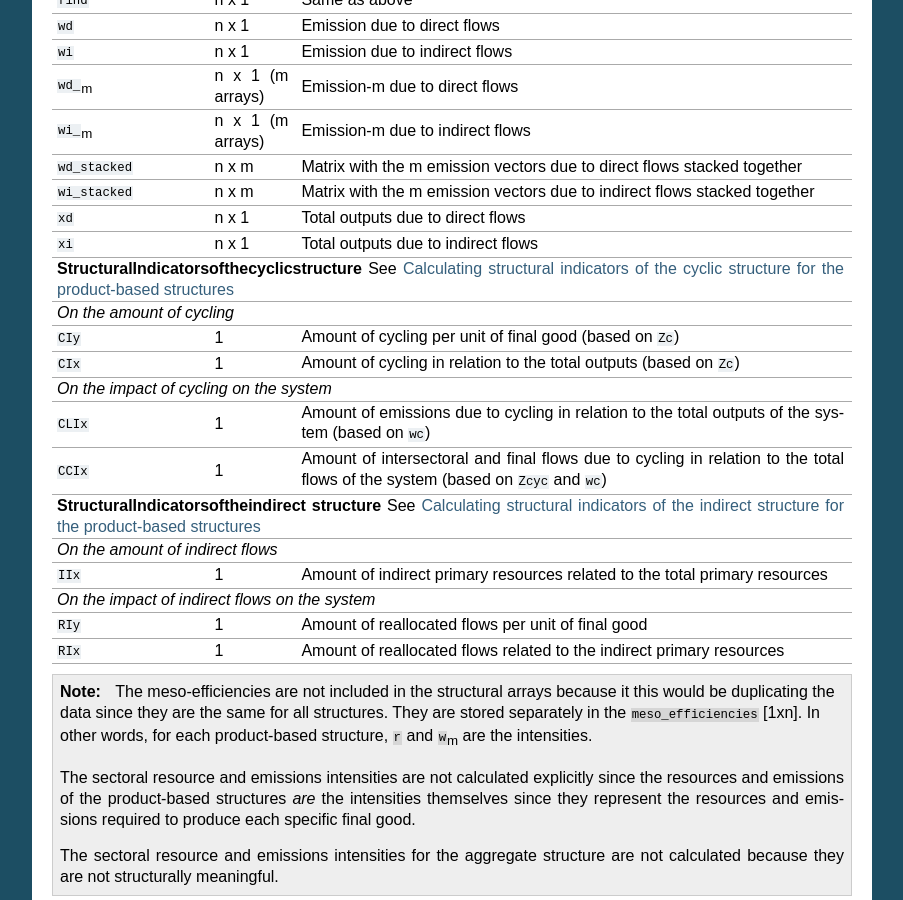
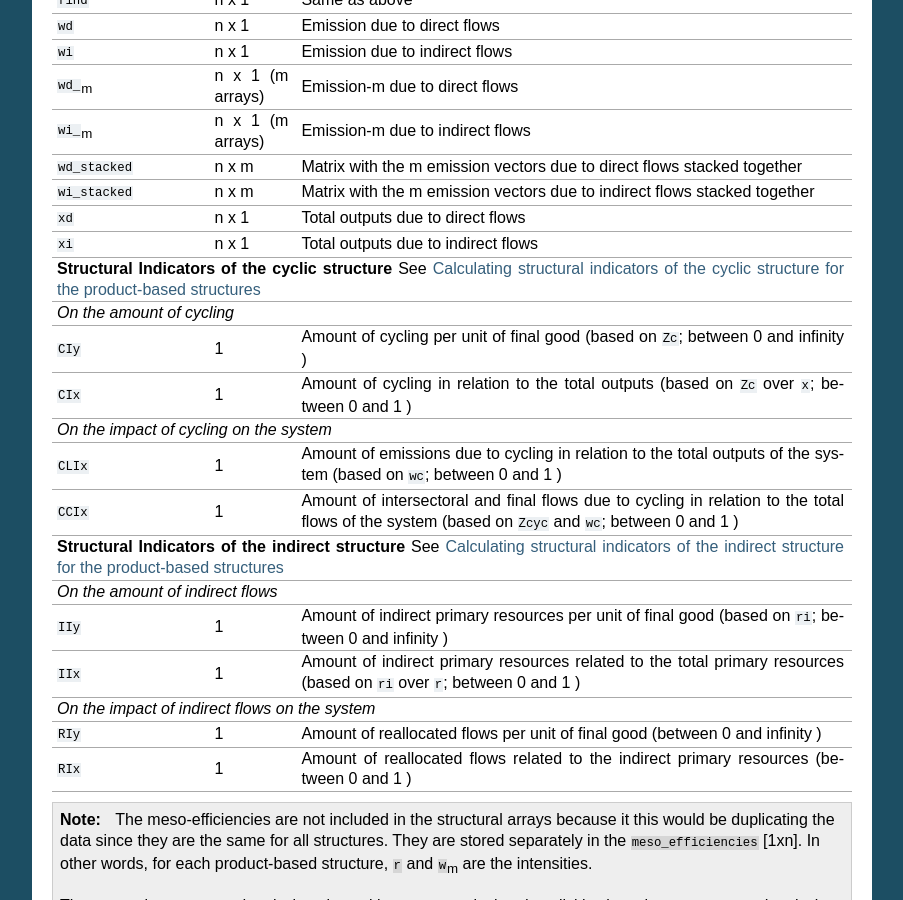
Before and after one commit to Friedsoap/MetabX, a Sphinx documentation site: the page built from DOC/source/internal_data_structure.rst, in a window 1280 px wide and 900 px high, scrolled down 2717 px. Shown: the whole window, without its empty margins (198-1101 px from the left). Built offline with Sphinx 7.4.7, drawn with Linux system fonts in a browser that asks for light colours.

Commit message:
added value ranges for the indicators and added the IIy

```diff
--- a/DOC/source/internal_data_structure.rst
+++ b/DOC/source/internal_data_structure.rst
@@ -259,45 +259,59 @@ The structure of ``actual_structure_dictionary`` and of each entry in ``product_
 | ``xi``                 | n x 1      | Total outputs due to               |
 |                        |            | indirect flows                     |
 +------------------------+------------+------------------------------------+
-| **Structural\ Indicators\ of\ the\ cyclic\ structure**                   |
+| **Structural\  Indicators\  of\  the\  cyclic\  structure**              |
 | See :ref:`cyc_indic`                                                     |
 +------------------------+------------+------------------------------------+
 | *On\  the\  amount\  of\  cycling*                                       |
 +------------------------+------------+------------------------------------+
 | ``CIy``                | 1          | Amount of cycling per unit of      |
-|                        |            | final good (based on ``Zc``)       |
+|                        |            | final good (based on ``Zc``;       |
+|                        |            | between 0 and infinity )           |
 +------------------------+------------+------------------------------------+
 | ``CIx``                | 1          | Amount of cycling in relation to   |
-|                        |            | the total outputs (based on ``Zc``)|
+|                        |            | the total outputs (based on ``Zc`` |
+|                        |            | over ``x``;                        |
+|                        |            | between 0 and 1 )                  |
 +------------------------+------------+------------------------------------+
 | *On\  the\  impact  of\  cycling\  on\  the\  system*                    |
 +------------------------+------------+------------------------------------+
 | ``CLIx``               | 1          | Amount of emissions due to cycling |
 |                        |            | in relation to the total outputs   |
-|                        |            | of the system (based on ``wc``)    |
+|                        |            | of the system (based on ``wc``;    |
+|                        |            | between 0 and 1 )                  |
 +------------------------+------------+------------------------------------+
 | ``CCIx``               | 1          | Amount of intersectoral and final  |
 |                        |            | flows due to cycling in relation to|
 |                        |            | the total flows of the system      |
-|                        |            | (based on ``Zcyc`` and ``wc``)     |
+|                        |            | (based on ``Zcyc`` and ``wc``;     |
+|                        |            | between 0 and 1 )                  |
 +------------------------+------------+------------------------------------+
-| **Structural\ Indicators\ of\ the\ indirect structure**                  |
+| **Structural\  Indicators\  of\  the\  indirect\  structure**            |
 | See :ref:`ind_indic`                                                     |
 +------------------------+------------+------------------------------------+
 | *On\  the\  amount\  of\  indirect\  flows*                              |
 +------------------------+------------+------------------------------------+
+| ``IIy``                | 1          | Amount of indirect primary         |
+|                        |            | resources per unit of final good   |
+|                        |            | (based on ``ri``;                  |
+|                        |            | between 0 and infinity )           |
++------------------------+------------+------------------------------------+
 | ``IIx``                | 1          | Amount of indirect primary         |
 |                        |            | resources related to the total     |
-|                        |            | primary resources                  |
+|                        |            | primary resources (based on ``ri`` |
+|                        |            | over ``r``;                        |
+|                        |            | between 0 and 1 )                  |
 +------------------------+------------+------------------------------------+
 | *On\  the\  impact  of\  indirect\  flows\  on\  the\  system*           |
 +------------------------+------------+------------------------------------+
 | ``RIy``                | 1          | Amount of reallocated flows per    |
 |                        |            | unit of final good                 |
+|                        |            | (between 0 and infinity )          |
 +------------------------+------------+------------------------------------+
 | ``RIx``                | 1          | Amount of reallocated flows        |
 |                        |            | related to the indirect            |
 |                        |            | primary resources                  |
+|                        |            | (between 0 and 1 )                 |
 +------------------------+------------+------------------------------------+
 
 
```
